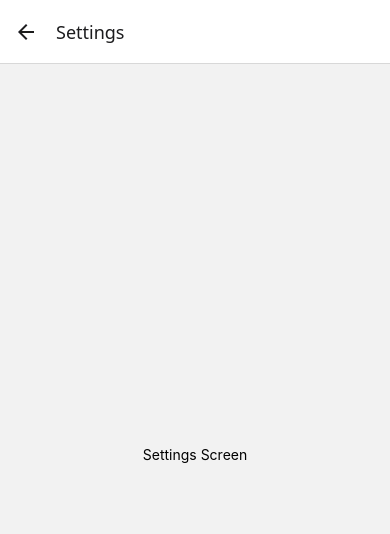
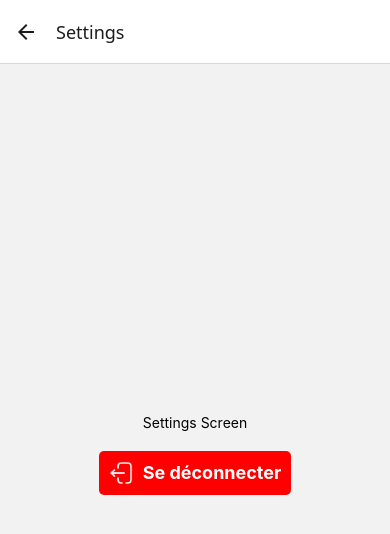
Before and after one commit to nmoussaoui-epsi/100days, a React Native app in the folder App/: screen /SettingsScreen in a window 390 px wide. Shown: the top 534 px of the page. Built offline with nearby package versions, Linux system fonts and the light colour scheme.

Commit message:
Refactor HomeScreen to use username instead of firstName; update LoginScreen to remove unnecessary user document fetch; add logout functionality in SettingsScreen

```diff
--- a/App/src/screens/HomeScreen.tsx
+++ b/App/src/screens/HomeScreen.tsx
@@ -8,7 +8,7 @@ import { auth, db } from "../firebaseConfig";
 import { doc, getDoc } from "firebase/firestore";
 
 const HomeScreen = ({ navigation }: { navigation: any }) => {
-  const [firstName, setFirstName] = useState("Utilisateur");
+  const [username, setUsername] = useState("Utilisateur");
   const [challenges, setChallenges] = useState<any[]>([]);
 
   useEffect(() => {
@@ -17,7 +17,7 @@ const HomeScreen = ({ navigation }: { navigation: any }) => {
       if (user) {
         const userDoc = await getDoc(doc(db, "users", user.uid));
         if (userDoc.exists()) {
-          setFirstName(userDoc.data().firstName);
+          setUsername(userDoc.data().username);
         }
       }
     };
@@ -63,7 +63,7 @@ const HomeScreen = ({ navigation }: { navigation: any }) => {
   return (
     <SafeAreaView style={styles.safeArea}>
       <View style={styles.header}>
-        <Text style={styles.welcomeText}>Hi, {firstName}!</Text>
+        <Text style={styles.welcomeText}>Hi, {username}!</Text>
         <TouchableOpacity onPress={() => navigation.navigate("SettingsScreen")}>
           <Image source={require("../../assets/icons/settings.png")} style={styles.settingsIcon} />
         </TouchableOpacity>
--- a/App/src/screens/LoginScreen.tsx
+++ b/App/src/screens/LoginScreen.tsx
@@ -13,13 +13,6 @@ const LoginScreen = ({ navigation }: { navigation: any }) => {
       const userCredential = await signInWithEmailAndPassword(auth, email, password);
       const user = userCredential.user;
 
-      const userDoc = await getDoc(doc(db, "users", user.uid));
-      if (userDoc.exists()) {
-        console.log("Nom d'utilisateur connecté:", userDoc.data().firstName);
-      } else {
-        console.log("Aucun document utilisateur trouvé !");
-      }
-
       Alert.alert("Succès", "Connexion réussie !");
       navigation.navigate("Home");
     } catch (error) {
@@ -32,16 +25,19 @@ const LoginScreen = ({ navigation }: { navigation: any }) => {
     <KeyboardAvoidingView style={styles.container} behavior={Platform.OS === "ios" ? "padding" : undefined}>
       <ScrollView contentContainerStyle={styles.scrollView}>
         <Text style={styles.title}>Connexion</Text>
-
-        <TextInput style={styles.input} placeholder="Email" value={email} onChangeText={setEmail} keyboardType="email-address" />
-        <TextInput style={styles.input} placeholder="Mot de passe" value={password} onChangeText={setPassword} secureTextEntry />
-
+        <TextInput style={styles.input} value={email} onChangeText={setEmail} placeholder="Entrez votre email" />
+        <TextInput
+          style={styles.input}
+          value={password}
+          onChangeText={setPassword}
+          placeholder="Entrez votre mot de passe"
+          secureTextEntry
+        />
         <TouchableOpacity style={styles.button} onPress={handleLogin}>
           <Text style={styles.buttonText}>Se connecter</Text>
         </TouchableOpacity>
-
-        <TouchableOpacity onPress={() => navigation.navigate("SignUpScreen")} style={styles.linkContainer}>
-          <Text style={styles.link}>Pas encore de compte ? Inscrivez-vous</Text>
+        <TouchableOpacity style={styles.linkContainer} onPress={() => navigation.navigate("SignUpScreen")}>
+          <Text style={styles.link}>S'inscrire</Text>
         </TouchableOpacity>
       </ScrollView>
     </KeyboardAvoidingView>
--- a/App/src/screens/SettingsScreen.tsx
+++ b/App/src/screens/SettingsScreen.tsx
@@ -1,10 +1,27 @@
 import React from "react";
-import { View, Text, StyleSheet } from "react-native";
+import { View, Text, StyleSheet, TouchableOpacity, Image, Alert } from "react-native";
+import { signOut } from "firebase/auth";
+import { auth } from "../firebaseConfig";
 
-const SettingsScreen = () => {
+const SettingsScreen = ({ navigation }: { navigation: any }) => {
+  const handleLogout = async () => {
+    try {
+      await signOut(auth);
+      Alert.alert("Succès", "Déconnexion réussie !");
+      navigation.navigate("LoginScreen");
+    } catch (error) {
+      console.error("Erreur lors de la déconnexion", error);
+      Alert.alert("Erreur", "Impossible de se déconnecter.");
+    }
+  };
+
   return (
     <View style={styles.container}>
       <Text>Settings Screen</Text>
+      <TouchableOpacity style={styles.logoutButton} onPress={handleLogout}>
+        <Image source={require("../../assets/icons/logout.png")} style={styles.logoutIcon} />
+        <Text style={styles.logoutText}>Se déconnecter</Text>
+      </TouchableOpacity>
     </View>
   );
 };
@@ -15,6 +32,25 @@ const styles = StyleSheet.create({
     alignItems: "center",
     justifyContent: "center",
   },
+  logoutButton: {
+    flexDirection: "row",
+    alignItems: "center",
+    marginTop: 20,
+    padding: 10,
+    backgroundColor: "#ff0000",
+    borderRadius: 5,
+  },
+  logoutIcon: {
+    width: 24,
+    height: 24,
+    tintColor: "#fff",
+    marginRight: 10,
+  },
+  logoutText: {
+    color: "#fff",
+    fontSize: 18,
+    fontWeight: "bold",
+  },
 });
 
 export default SettingsScreen;
--- a/App/src/screens/SignUpScreen.tsx
+++ b/App/src/screens/SignUpScreen.tsx
@@ -2,7 +2,7 @@ import React, { useState } from "react";
 import { View, Text, TextInput, TouchableOpacity, StyleSheet, Alert, KeyboardAvoidingView, Platform, ScrollView } from "react-native";
 import { createUserWithEmailAndPassword } from "firebase/auth";
 import { auth, db } from "../firebaseConfig";
-import { collection, addDoc } from "firebase/firestore";
+import { setDoc, doc } from "firebase/firestore";
 
 const SignUpScreen = ({ navigation }: { navigation: any }) => {
   const [email, setEmail] = useState("");
@@ -15,7 +15,7 @@ const SignUpScreen = ({ navigation }: { navigation: any }) => {
       const userCredential = await createUserWithEmailAndPassword(auth, email, password);
       const user = userCredential.user;
 
-      await addDoc(collection(db, "users"), {
+      await setDoc(doc(db, "users", user.uid), {
         uid: user.uid,
         email: user.email,
         username,
```
